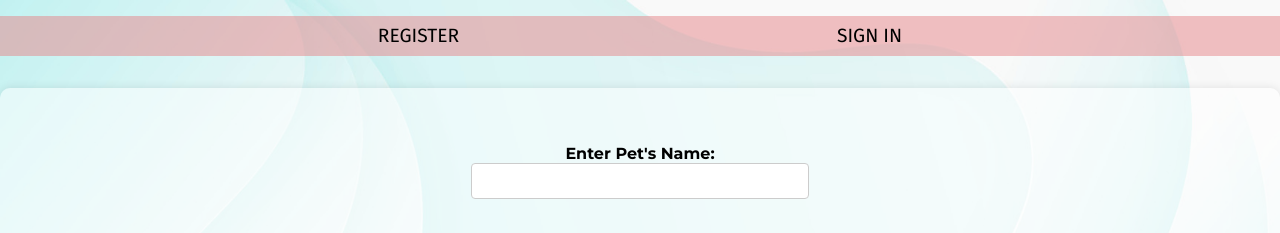
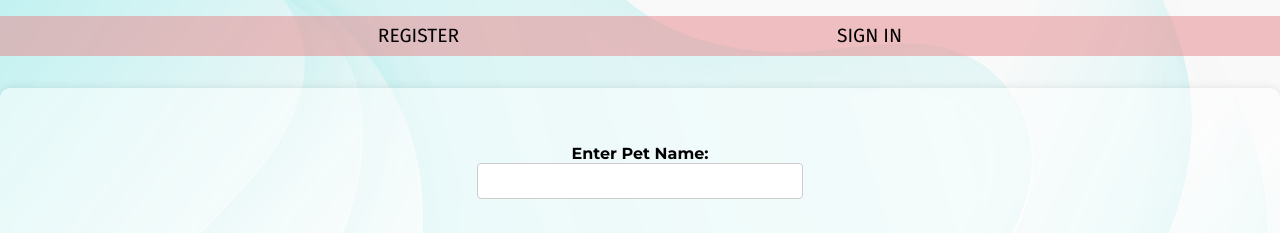
Before and after one commit to harmonica23/pawpals-healthhub-client, a React (Vite) app: page /pet in a window 1280 px wide. Shown: the top 233 px of the page. Built offline with nearby package versions, Linux system fonts and the light colour scheme; a web font is replaced by a local one.

Commit message:
pet form edit

```diff
--- a/src/components/AddPetForm.jsx
+++ b/src/components/AddPetForm.jsx
@@ -36,7 +36,7 @@ const AddPetForm = () => {
                 <form onSubmit={handleSubmit}>
                     {/* name */}
                     <label>
-                        Enter Pet's Name:
+                        Enter Pet Name:
                         <input
                             type="text"
                             name="name"
@@ -106,6 +106,7 @@ const AddPetForm = () => {
                             ))}
                         </select>
                     </label>
+                    {/* will upload pet image here once functionality works */}
                     {/* <label>
                     Image:
                     <input
```
